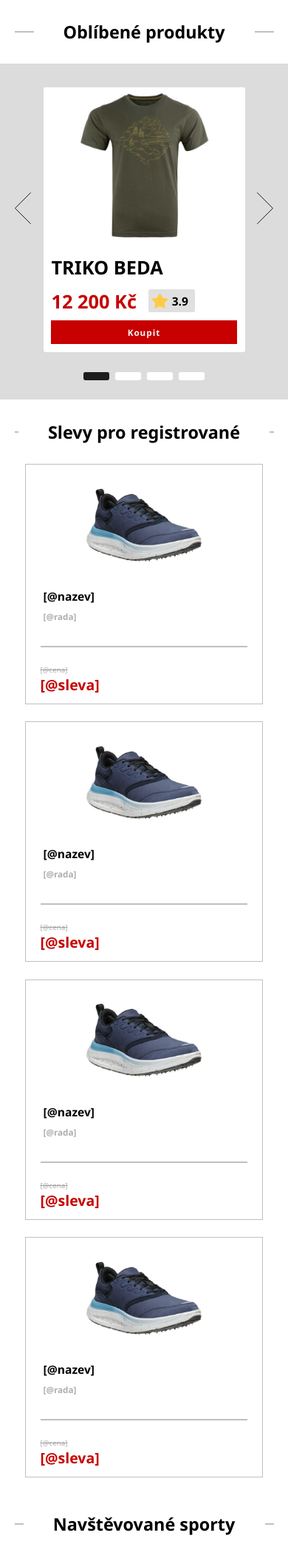
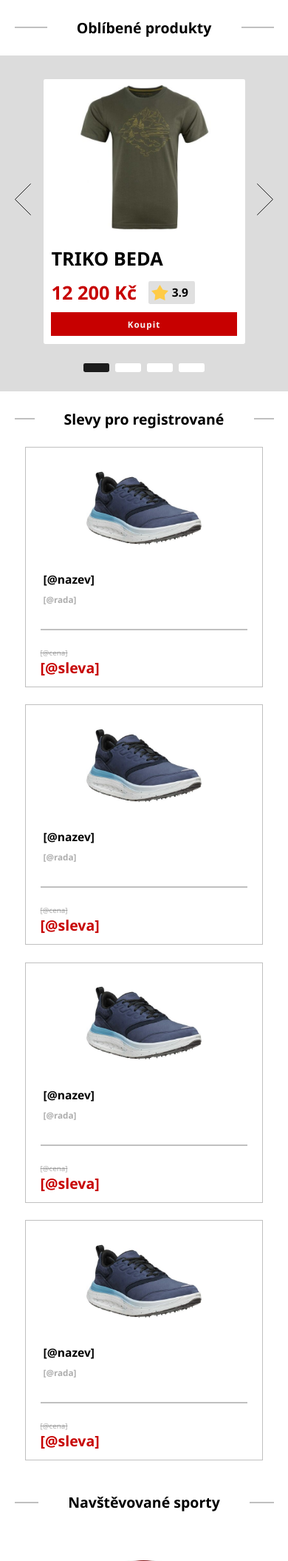
Before and after one commit to BohdanSla/MaturitniProjekt, a PHP site: page / in a window 390 px wide. Shown: the part 47-2157 px from the top of the page at 74% size. Run offline with PHP 8.4, Linux system fonts and the light colour scheme.

Commit message:
zmena v css

```diff
--- a/kod/index.css
+++ b/kod/index.css
@@ -535,7 +535,7 @@ aside {
         width: 50vw;
     }
     .nadpis h2 {
-        font-size: 6vw;
+        font-size: 5vw;
     }
     .parametry .tlacitko a {
         font-size: 3vw;
```
